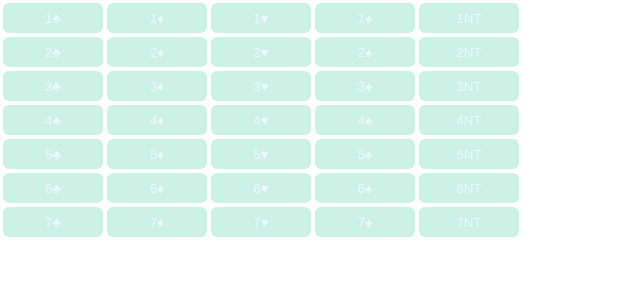
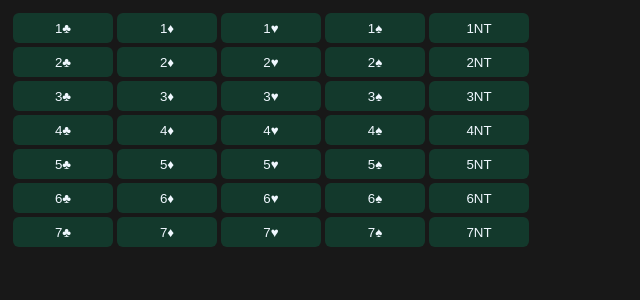
Before and after one commit to Dexaas/BridgeSystem, a Vue app: page / in a window 1280 px wide. Shown: the top 300 px of the page, without its empty margins (0-640 px from the left). Built offline with nearby package versions, Linux system fonts and the light colour scheme.

Commit message:
working version

```diff
--- a/index.html
+++ b/index.html
@@ -6,7 +6,7 @@
     <meta name="viewport" content="width=device-width, initial-scale=1.0">
     <title>Vite App</title>
   </head>
-  <body>
+  <body style="background-color: #181818;">
     <div id="app"></div>
     <script type="module" src="/src/main.js"></script>
   </body>
--- a/src/components/ButtonCompiler.vue
+++ b/src/components/ButtonCompiler.vue
@@ -1,7 +1,6 @@
 <template>
-  <div class="tlab">{{ cmeaning }}</div>
   <div>
-    <table>
+    <table class="btntbl">
       <tbody>
         <tr v-for="(group, index) in openingGroups" :key="index">
           <td v-for="(opening, openingIndex) in group.openings" :key="openingIndex">
@@ -11,6 +10,7 @@
       </tbody>
     </table>
   </div>
+  <div class="tlab">{{ cmeaning }}</div>
 </template>
 
 <script>
@@ -40,9 +40,14 @@ export default {
 </script>
 
 <style>
+.btntbl{
+  margin-top: 10px;
+  margin-left: 10px;
+}
 .button1 {
   background-color: hsla(160, 100%, 37%, 0.2);
   color: aliceblue;
+  margin: 2px, 2px, 2px, 2px;
   height: 30px;
   width: 100px;
   cursor: pointer;
@@ -58,5 +63,11 @@ export default {
 }
 .tlab {
   color: aliceblue;
+  display: flex;
+  border-style: solid;
+  background-color: hsla(160, 100%, 37%, 0.2);
+  border: 5px;
+  border-color: hsla(0, 0%, 0%, 0.2);
+  margin-left: 10px;
 }
 </style>
```
